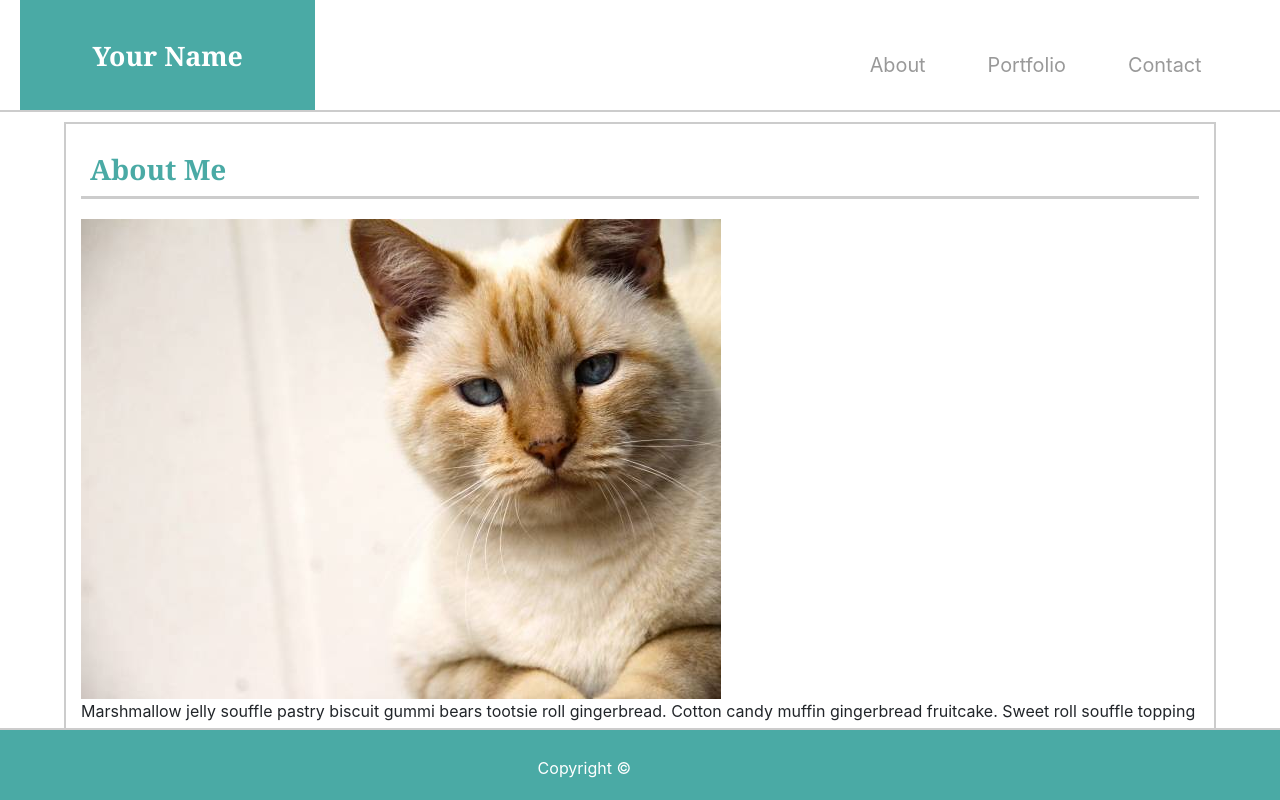
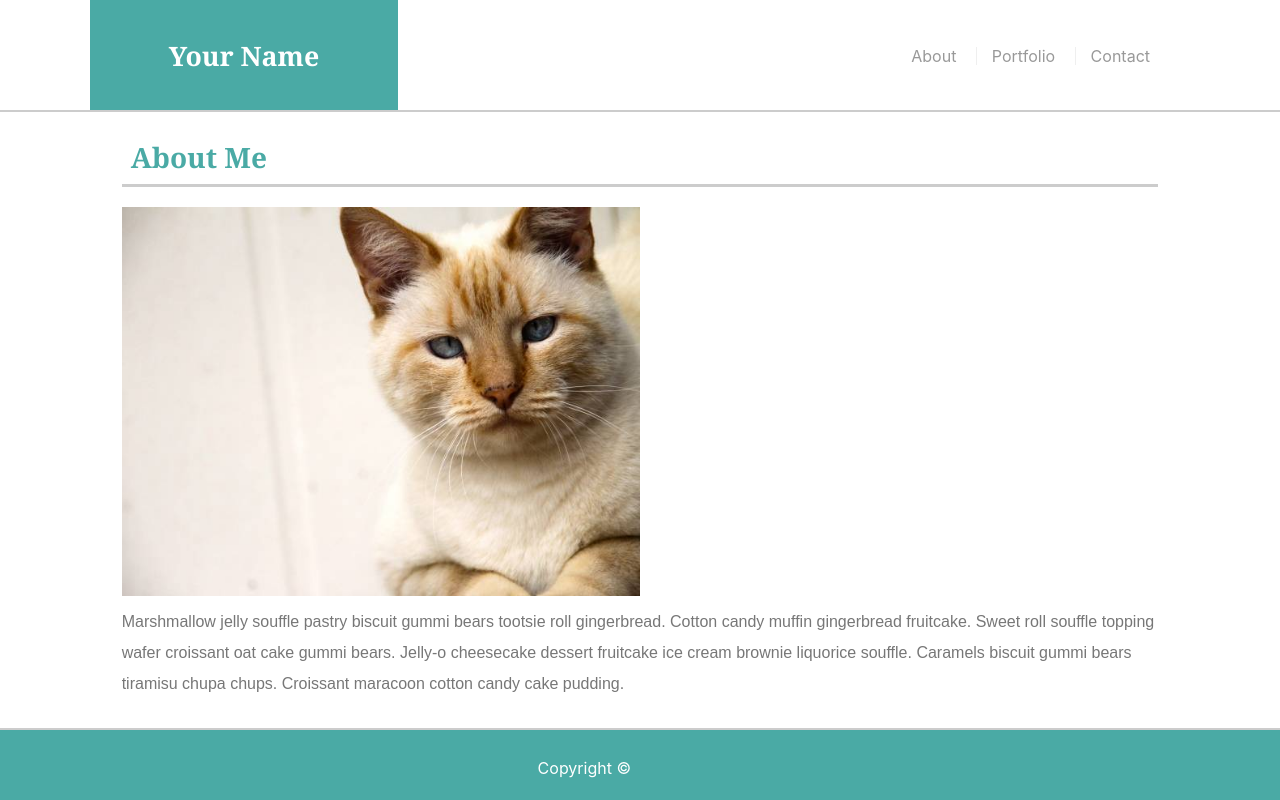
Before and after one commit to e0marina/Bootstrap-Portfolio, a plain HTML site: page index.html in a window 1280 px wide. Drawn offline with nearby package versions, Linux system fonts and the light colour scheme.

Commit message:
heading and footer not bootstrap

```diff
--- a/assets/css/style.css
+++ b/assets/css/style.css
@@ -1,5 +1,13 @@
 * {
   box-sizing: border-box;
+}
+/* header */
+
+.cont-header {
+  width: 100%;
+  max-width: 1100px;
+  margin: 0 auto;
+  clear: both;
 }
 
 #masthead {
@@ -27,22 +35,22 @@
   background: #4aaaa5;
 }
 
-.nav-link {
-  padding-top: 30px;
-  color: #999;
-  text-decoration: none;
+nav {
+  float: right;
+  margin-top: 25px;
 }
-.nav-item {
+
+nav a {
   display: inline-block;
   padding-left: 15px;
   margin-left: 15px;
   line-height: 18px;
   color: #999;
   text-decoration: none;
-  /*I'm not sure how to make the border not extend to the top */
+  border-left: 1px solid #efefef;
 }
 
-.nav-item:first-child {
+nav a:first-child {
   border-left: 0 none;
 }
 
@@ -64,15 +72,6 @@
   padding-left: 42%;
 }
 
-#main-cont {
-  width: 90%;
-  position: relative;
-  top: 10px;
-  min-height: 533px;
-  height: auto;
-  z-index: 1;
-}
-
 h3 {
   font-family: Georgia, Times, "Times New Roman", serif;
   font-weight: 700;
@@ -83,12 +82,12 @@ h3 {
   padding: 9px;
 }
 
-#card {
-  /*z-index: 2;*/
-}
-
-#media-obj {
-  /*z-index: 3;*/
+#about-para {
+  margin-top: 10px;
+  font-family: Arial, "Helvetica Neue", Helvetica, sans-serif;
+  font-size: 16px;
+  line-height: 31px;
+  color: #777777;
 }
 
 @media screen and (min-width: 400px) {
@@ -109,14 +108,17 @@ h3 {
   #logo {
     width: 100%;
   }
+  nav {
+    margin: 25px 139px 20px 0px;
+  }
+}
 
-  #navigation {
-    padding-right: 18%;
-    padding-bottom: 4%;
+@media screen and (min-width: 576px) {
+  #logo {
+    font-size: 30px;
   }
-
-  #media-obj {
-    visibility: collapse;
+  nav {
+    margin: 25px 172px 20px 0px;
   }
 }
 
@@ -134,46 +136,28 @@ h3 {
   }
 
   #logo {
-    width: 58%;
+    width: 36%;
     height: 128px;
     line-height: 112px;
     font-size: 166%;
+    margin-left: 21px;
   }
 
-  #navigation {
-    font-size: 89%;
-    line-height: 20px;
-    padding-right: 4%;
-    padding-top: 2%;
+  nav {
+    margin: 44px 40px 20px 0px;
+  }
+
+  #cat-pic {
+    width: 50%;
+    height: auto;
+
   }
 
   #copyright {
     padding-top: 3%;
   }
 
-  #card {
-    display: none;
-  }
 
-  #media-obj {
-    visibility: visible;
-  }
-
-  #main-cont {
-    border: 2px solid #cccccc;
-  }
-
-  #image768 {
-    width: 50%;
-    height: auto;
-  }
-
-  .media-body {
-    line-height: 2em;
-    font-family: Arial, "Helvetica Neue", Helvetica, sans-serif;
-    font-size: 16px;
-    color: #777777;
-  }
 }
 
 @media screen and (min-width: 992px) {
@@ -184,13 +168,9 @@ h3 {
 
   #logo {
     font-size: 150%;
-    width: 54%;
+    width: 30%;
   }
 
-  #navigation {
-    font-size: 100%;
-    font-weight: 400;
-  }
   #copyright {
     padding-top: 2%;
   }
@@ -204,11 +184,7 @@ h3 {
 
   #logo {
     font-size: 167%;
-    width: 48%;
-  }
-
-  #navigation {
-    font-size: 124%;
-    padding-right: 6%;
+    width: 28%;
+    margin-left: 0;
   }
 }
--- a/index.html
+++ b/index.html
@@ -18,75 +18,51 @@
 
   <body>
     <header id="masthead">
-      <div class="container-fluid" id="header-cont">
-        <div class="row">
-          <div class="col-12 col-md-6">
-            <a href="index.html" id="logo">Your Name</a>
-          </div>
-
-          <div class="col-12  col-md-6" id="navigation">
-            <ul class="nav justify-content-end">
-              <li class="nav-item">
-                <a class="nav-link about" href="index.html">About</a>
-              </li>
-              <li class="nav-item">
-                <a class="nav-link portfolio" href="portfolio.html"
-                  >Portfolio</a
-                >
-              </li>
-              <li class="nav-item">
-                <a class="nav-link contact" href="contact.html">Contact</a>
-              </li>
-            </ul>
-          </div>
-        </div>
+      <div class="cont-header">
+        <a href="index.html" id="logo">Your Name</a>
+        <nav>
+          <a href="index.html">About</a>
+          <a href="portfolio.html">Portfolio</a>
+          <a href="contact.html">Contact</a>
+        </nav>
       </div>
     </header>
 
+    <!-- for copy/paste
+      <div class="row">
+        <div class="col"></div>
+        <div class="col"></div>
+      </div>
+    -->
+
     <div class="container-fluid" id="main-cont">
+
       <div class="row">
-        <div class="col-12">
+        <div class="col-0 col-sm-1"></div>
+        <div class="col-12 col-sm-10">
           <h3>About Me</h3>
         </div>
+        <div class="col-0 col-sm-1"></div>
+      </div>
+
+
+      <div class="row">
+        <div class="col-0 col-sm-1"></div>
+        <div class="col-12 col-sm-10">
+          <img src="assets/images/cat.jpg" id="cat-pic" class="img-fluid" alt="Responsive image">
+        </div>
+        <div class="col-0 col-sm-1"></div>
       </div>
       <div class="row">
-        <div class="col-12">
-          <img src="assets/images/cat.jpg" class="img-fluid" alt="Responsive image">
-        </div>
-      </div>
-      <div class="row">
-        <div class="col-12">
-          <p>Marshmallow jelly souffle pastry biscuit gummi bears tootsie roll gingerbread. Cotton candy muffin gingerbread fruitcake. Sweet roll souffle topping wafer croissant oat cake gummi bears.
+        <div class="col-0 col-sm-1"></div>
+        <div class="col-12 col-sm-10">
+          <p id="about-para">Marshmallow jelly souffle pastry biscuit gummi bears tootsie roll gingerbread. Cotton candy muffin gingerbread fruitcake. Sweet roll souffle topping wafer croissant oat cake gummi bears.
 
             Jelly-o cheesecake dessert fruitcake ice cream brownie liquorice souffle. Caramels biscuit gummi bears tiramisu chupa chups. Croissant maracoon cotton candy cake pudding.</p>
         </div>
+        <div class="col-0 col-sm-1"></div>
       </div>
-      <!--div class="row" id="card">
-        <div class="col">
-          <div class="card" style="width:100% height:auto">
-            <img src="assets/images/cat.jpg" class="card-img-top" alt="picture of a cat">
-            <div class="card-body">
-              <p class="card-text">Marshmallow jelly souffle pastry biscuit gummi bears tootsie roll gingerbread. Cotton candy muffin gingerbread fruitcake. Sweet roll souffle topping wafer croissant oat cake gummi bears.
 
-                Jelly-o cheesecake dessert fruitcake ice cream brownie liquorice souffle. Caramels biscuit gummi bears tiramisu chupa chups. Croissant maracoon cotton candy cake pudding.</p>
-            </div>
-          </div>
-        </div>
-      </div-->
-      <!--div class="row" id="media-obj">
-        <div class="col">
-          <div class="media">
-            <img src="assets/images/cat.jpg" class="mr-3" alt="cat picture" id="image768">
-            <div class="media-body">
-
-              Marshmallow jelly souffle pastry biscuit gummi bears tootsie roll gingerbread. Cotton candy muffin gingerbread fruitcake. Sweet roll souffle topping wafer croissant oat cake gummi bears.
-
-              Jelly-o cheesecake dessert fruitcake ice cream brownie liquorice souffle.<br><br>Caramels biscuit gummi bears tiramisu chupa chups.Croissant maracoon cotton candy cake pudding.
-            </div>
-          </div>
-
-        </div>
-      </div-->
     </div>
 
 
```
